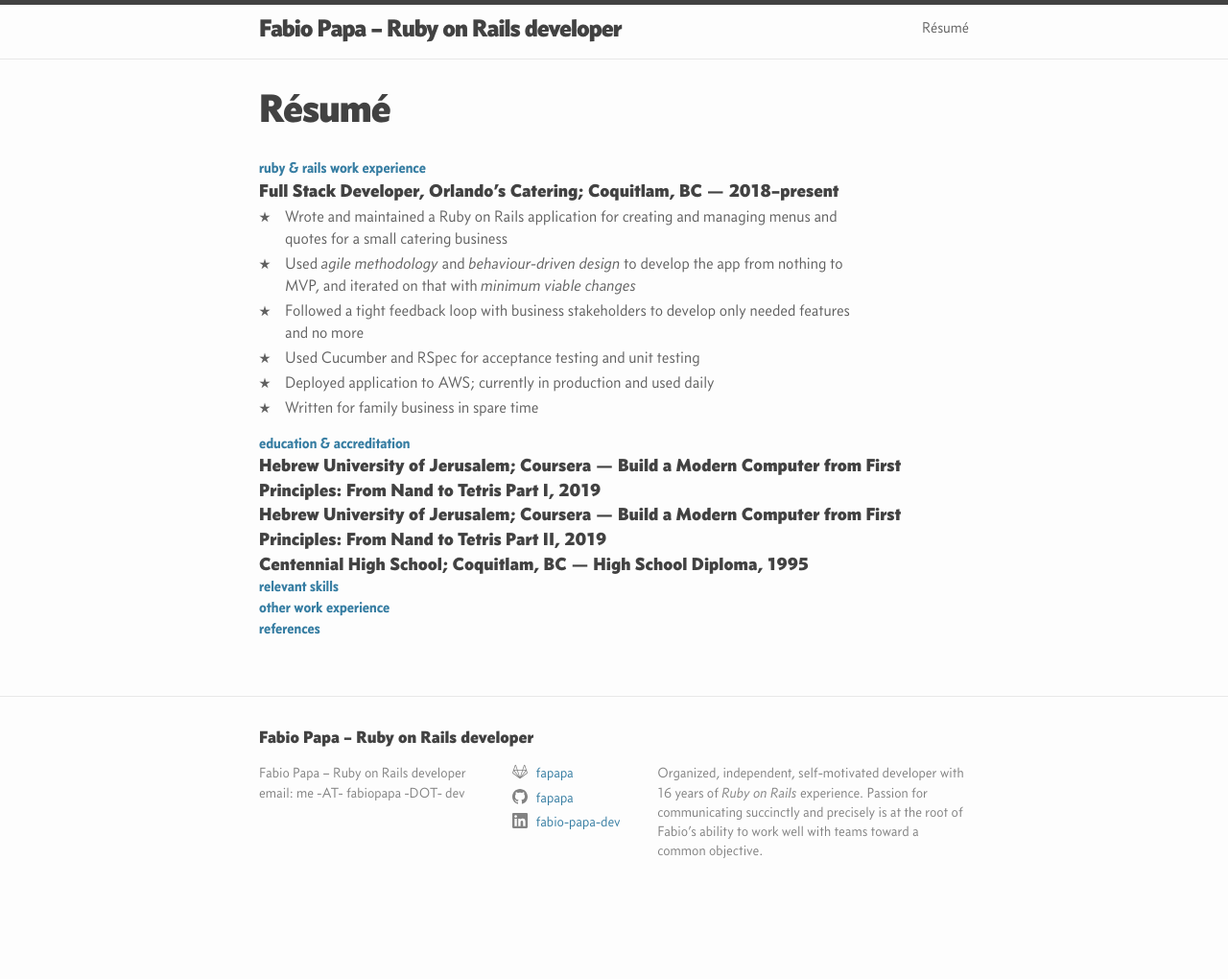
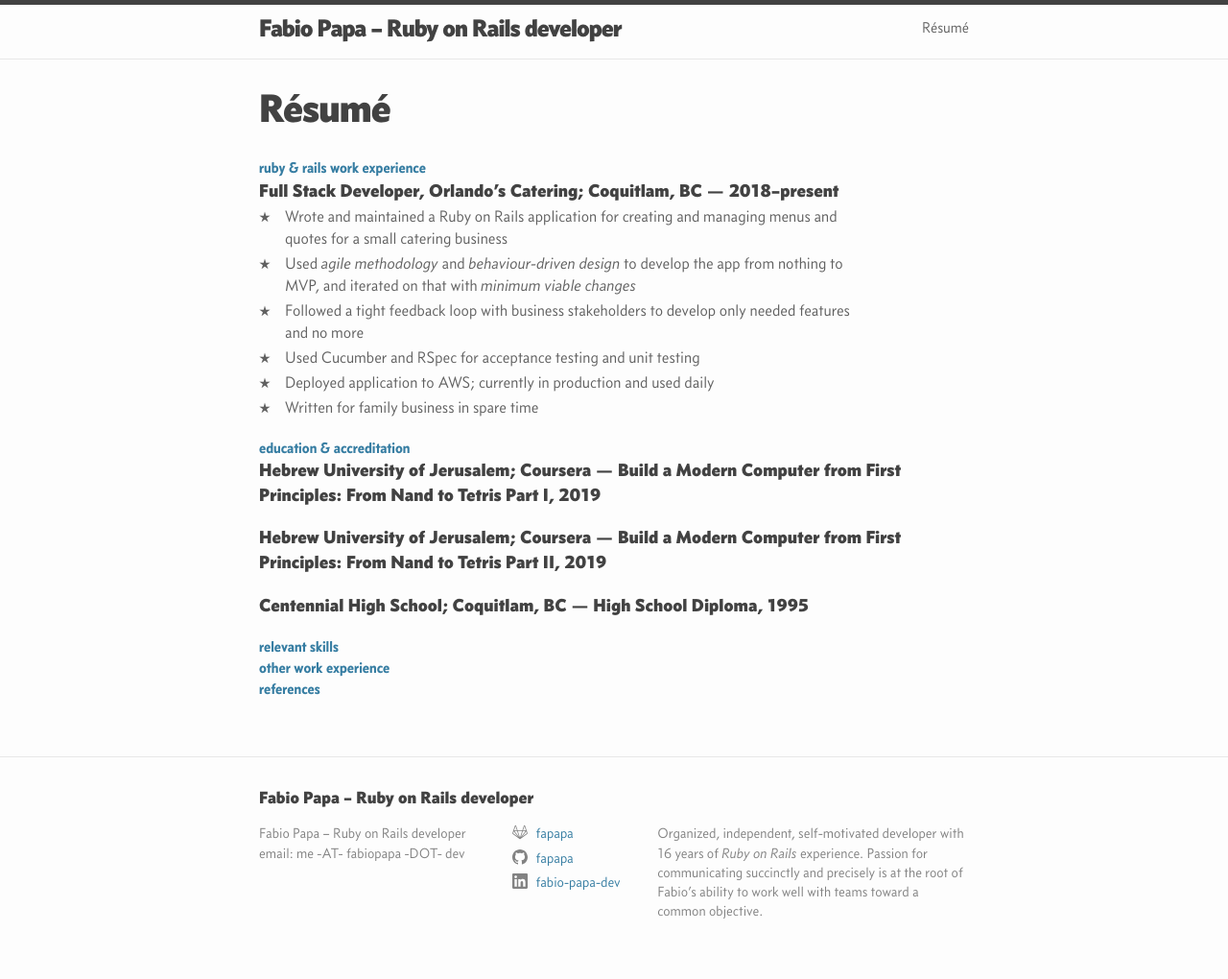
Before and after one commit to fapapa/fapapa.github.io, a Jekyll site: the page built from resume.md, in a window 1280 px wide. Shown: the whole page at 96% size. Built offline with Jekyll 4.4.1, drawn with Linux system fonts in a browser that asks for light colours; before the commit the page ends 957 px from its top, so only the background shows below that.

Commit message:
Style the education & accreditation section

```diff
--- a/_sass/general.scss
+++ b/_sass/general.scss
@@ -5,7 +5,11 @@
     font-size: 16px;
     color: $brand-color;
   }
-  h2 { font-size: 19px; }
+  h2 {
+    font-size: 19px;
+    & + h2 { margin-top: 1em; }
+    & + h1 { margin-top: 1.25em; }
+  }
   ul {
     font-size: 17px;
     list-style: none;
@@ -19,5 +23,6 @@
       padding-right: 15px;
       content: "\2605";
     }
+    & + h1 { margin-top: 1.25em; }
   }
 }
```
